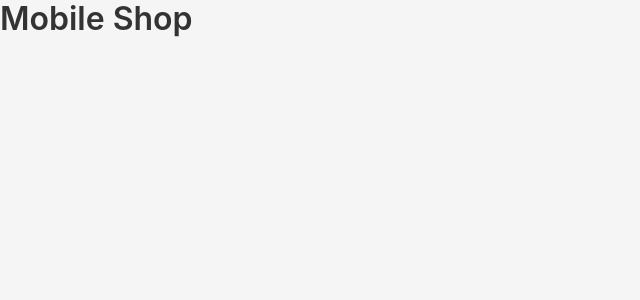
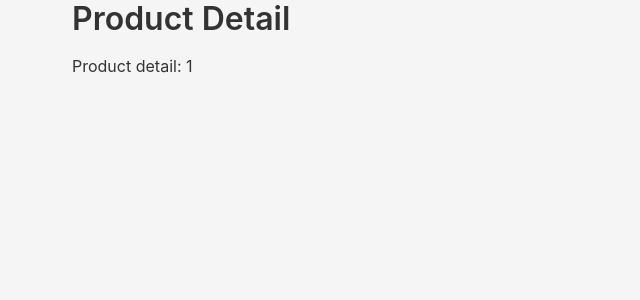
Before and after one commit to joralvmel/mobile-shop, a React (Vite) app: page /product/1 in a window 1280 px wide. Shown: the top 300 px of the page, without its empty margins (0-640 px from the left). Built offline with nearby package versions, Linux system fonts and the light colour scheme.

Commit message:
feat: setup react router and basic routing structure

```diff
--- a/src/App.tsx
+++ b/src/App.tsx
@@ -1,9 +1,18 @@
+import {BrowserRouter, Route, Routes} from "react-router-dom";
+import ProductListPage from "./pages/ProductListPage.tsx";
+import ProductDetailPage from "./pages/ProductDetailPage.tsx";
+
 function App() {
     return (
-        <div className="app">
-            <h1>Mobile Shop</h1>
-        </div>
-    )
+        <BrowserRouter>
+            <div className="app">
+                <Routes>
+                    <Route path="/" element={<ProductListPage />} />
+                    <Route path="/product/:id" element={<ProductDetailPage />} />
+                </Routes>
+            </div>
+        </BrowserRouter>
+    );
 }
 
 export default App
--- /dev/null
+++ b/src/pages/ProductDetailPage.tsx
@@ -0,0 +1,14 @@
+import { useParams } from 'react-router-dom';
+
+function ProductDetailPage() {
+    const { id } = useParams();
+
+    return (
+        <div className="container">
+            <h1>Product Detail</h1>
+            <p>Product detail: {id}</p>
+        </div>
+    );
+}
+
+export default ProductDetailPage;
--- /dev/null
+++ b/src/pages/ProductListPage.tsx
@@ -0,0 +1,10 @@
+function ProductListPage() {
+    return (
+        <div className="container">
+            <h1>Products</h1>
+            <p>List of products</p>
+        </div>
+    );
+}
+
+export default ProductListPage;
```
